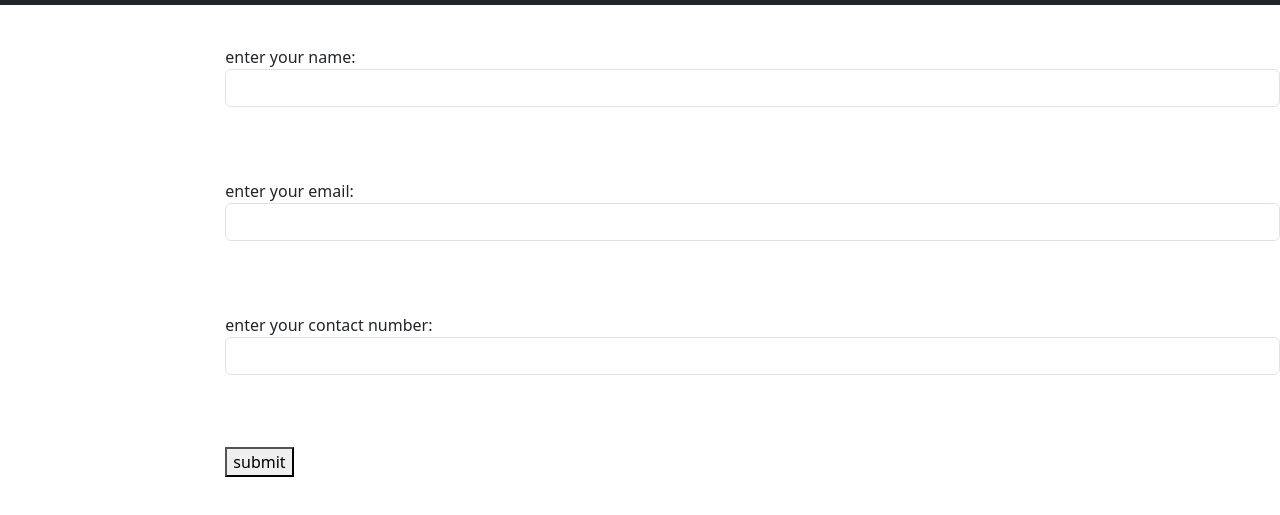
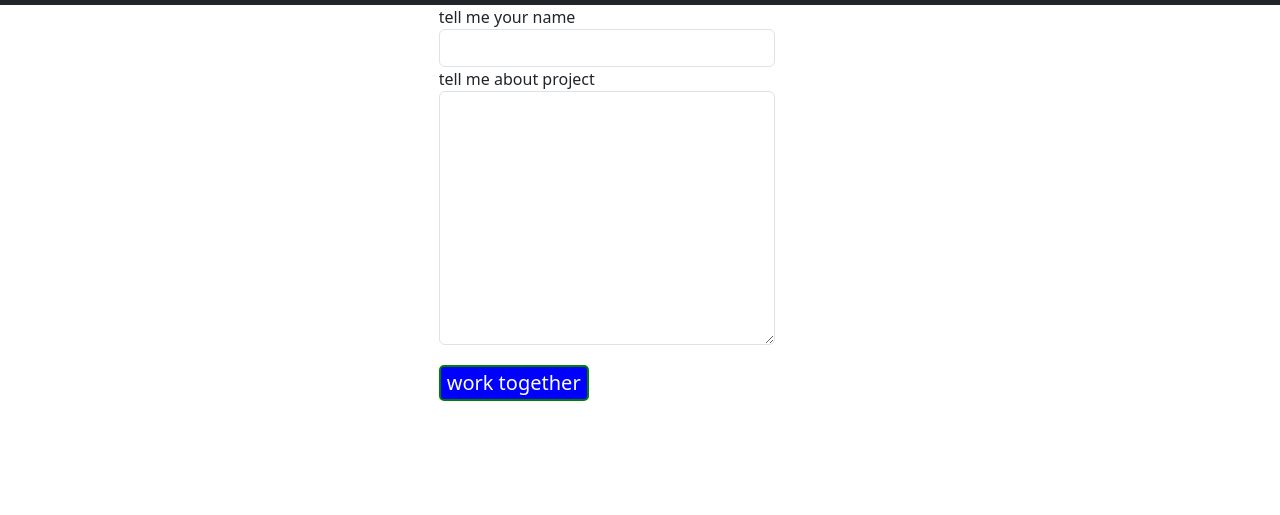
Before and after one commit to Rahul-Ranjan-dev/portfolio, a plain HTML site: page add/hire.html in a window 1280 px wide. Shown: the part 51-566 px from the top of the page. Drawn offline with nearby package versions, Linux system fonts and the light colour scheme.

Commit message:
new changes

```diff
--- a/add/hire.html
+++ b/add/hire.html
@@ -4,12 +4,24 @@
     <meta charset="UTF-8">
     <meta name="viewport" content="width=device-width, initial-scale=1.0">
     <title>hire me</title>
+    <style>
+      .button{
+       justify-content:center;
+       margin-top:20px;
+       text-align:center;
+       background-color:blue;color:white;border-radius:5px;border:2px solid green;font-size:20px;
+      }
+      .button:hover{
+        background-color:red;
+        border:2px solid yellow;
+      }
+    </style>
     <link href="https://cdn.jsdelivr.net/npm/bootstrap@5.3.8/dist/css/bootstrap.min.css" rel="stylesheet" integrity="sha384-sRIl4kxILFvY47J16cr9ZwB07vP4J8+LH7qKQnuqkuIAvNWLzeN8tE5YBujZqJLB" crossorigin="anonymous">
 </head>
 <body align="center">
    <nav class="navbar navbar-expand-lg navbar-dark bg-dark">
     <div class="container-fluid">
-      <a class="navbar-brand" href="index.html">Home</a>
+      <a class="navbar-brand" href="/index.html">Home</a>
       <button class="navbar-toggler" type="button" data-bs-toggle="collapse"
               data-bs-target="#navbarNav" aria-controls="navbarNav" aria-expanded="false"
               aria-label="Toggle navigation">
@@ -17,27 +29,25 @@
       </button>
       <div class="collapse navbar-collapse" id="navbarNav">
         <div class="navbar-nav ms-auto">
-          <a class="nav-link" href="./add/hire.html">Hire Me</a>
-          <a class="nav-link" href="./add/project.html">Projects</a>
-          <a class="nav-link" href="./add/contact.html">Contact Me</a>
+          <a class="nav-link" href="hire.html">Hire Me</a>
+          <a class="nav-link" href="project.html">Projects</a>
+          <a class="nav-link" href="contact.html">Contact Me</a>
         </div>
       </div>
     </div>
   </nav>
 
-      </p>
-            </td></tr>
-      </table>
-      <br>
-      <div class="row offset-2" >
-    <form action="../index.html" method="post" bgcolor="red" class="needs-validation" row-cols-md-6 row-col-lg-12  novalidate>
-     enter your name:<input type="text" required class="form-control" cols-12/><br><br/><br/>
-     enter your email:<input type="email" required class="form-control"/><br><br/><br/>
-     enter your contact number:<input type="number" required class="form-control"/><br>
-     <br/><br/>
-     <button>submit</button>
+    <div class="row offset-4">
+    <div class="col-12  col-md-5">
+    <form class="needs-validation" novalidate>
+      <label for="name">tell me your name</label>
+      <input type="textbox" id="name" class="form-control" required>
+      <label for="pname">tell me about project</label>
+      <textarea id="pname" rows="10" cols="8" class="form-control" required></textarea>
+     <button class="button" align="center">work together</button>
+    </form>
      </div>
-    </form>
+  </div>
      <script src="https://cdn.jsdelivr.net/npm/bootstrap@5.3.8/dist/js/bootstrap.bundle.min.js" integrity="sha384-FKyoEForCGlyvwx9Hj09JcYn3nv7wiPVlz7YYwJrWVcXK/BmnVDxM+D2scQbITxI" crossorigin="anonymous"></script>
 </body>
 </body>
```
Also changed, not shown: index.html (+6 -6 lines).
